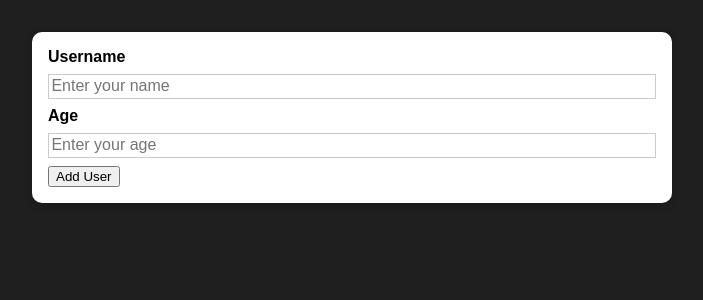
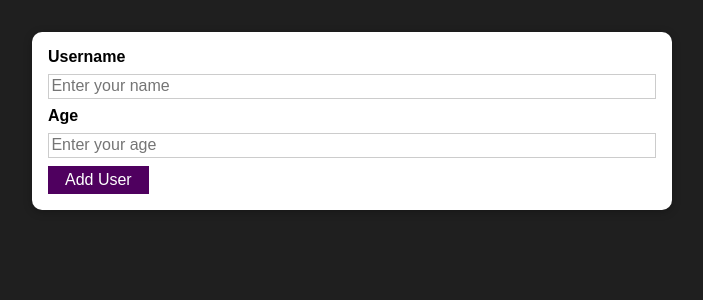
Before and after one commit to micmor-m/fewComponents, a React (Create React App) app: page / in a window 1280 px wide. Shown: the top 300 px of the page, without its empty margins (288-991 px from the left). Built offline with nearby package versions, Linux system fonts and the light colour scheme.

Commit message:
add button component

```diff
--- a/src/components/UI/Button.js
+++ b/src/components/UI/Button.js
@@ -0,0 +1,13 @@
+import React from "react";
+
+import "./Button.css";
+
+const Button = ({ type, onClick, children }) => {
+	return (
+		<button className="button" type={type || "button"} onClick={onClick}>
+			{children}
+		</button>
+	);
+};
+
+export default Button;
--- a/src/components/Users/AddUser.js
+++ b/src/components/Users/AddUser.js
@@ -1,5 +1,6 @@
 import React from "react";
 import Card from "../UI/Card";
+import Button from "../UI/Button";
 import "./AddUser.css";
 
 const AddUsers = (props) => {
@@ -18,7 +19,7 @@ const AddUsers = (props) => {
 				/>
 				<label htmlFor="age">Age</label>
 				<input type="number" id="age" placeholder="Enter your age" />
-				<button type="submit">Add User</button>
+				<Button type="submit">Add User</Button>
 			</form>
 		</Card>
 	);
```
